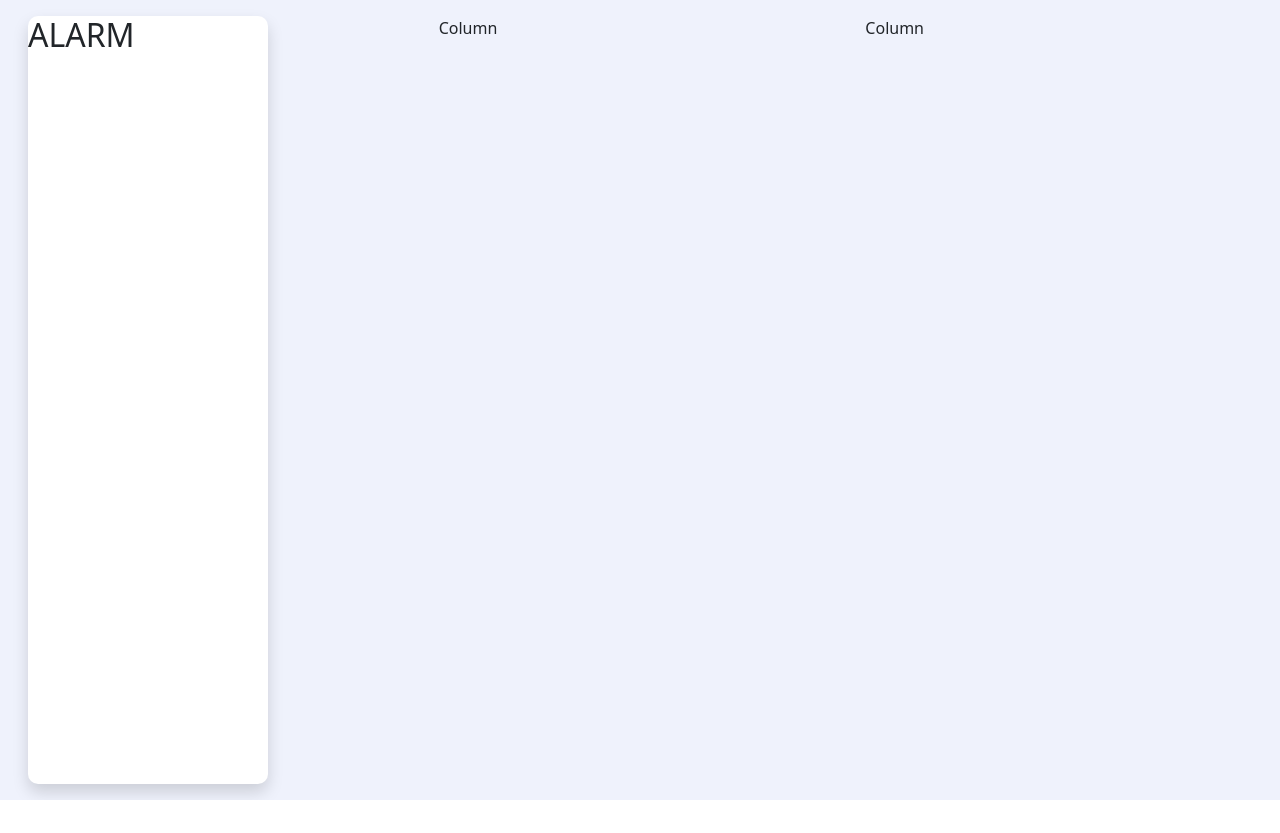
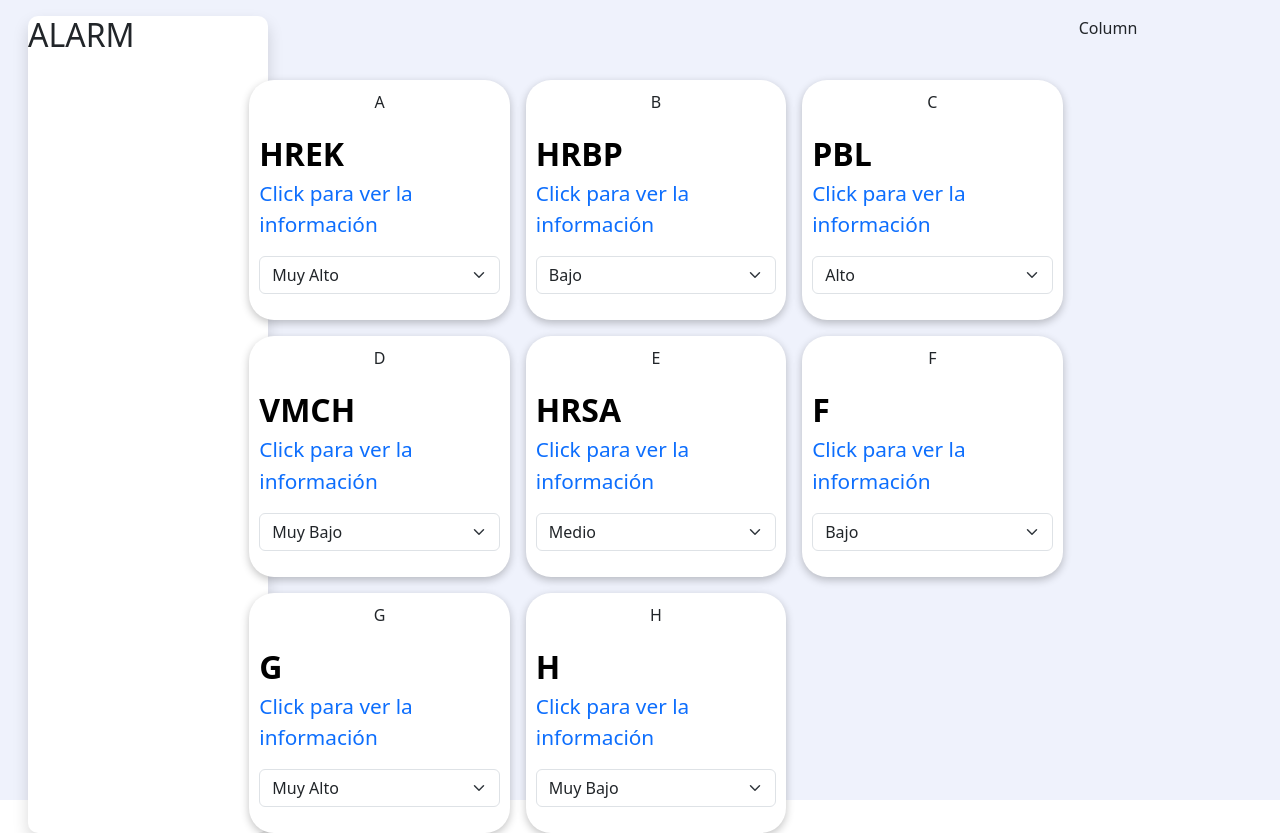
Before and after one commit to MatiasCab/alarm, an Angular app: page / in a window 1280 px wide. Before the commit the page ends 800 px from the top, so only its background shows below. Built offline with nearby package versions, Linux system fonts and the light colour scheme.

Commit message:
fea: added main content, main card, node interface, properties

```diff
--- a/src/app/app.component.html
+++ b/src/app/app.component.html
@@ -1,13 +1,13 @@
 <div class="page">
   <div class="container-fluid">
     <div class="row">
-      <div class="col">
+      <div class="col-2">
         <app-side-nav></app-side-nav>
       </div>
-      <div class="col r">
-        Column
+      <div class="col-8 r">
+        <app-main-content></app-main-content>
       </div>
-      <div class="col r">
+      <div class="col-2 r">
         Column
       </div>
     </div>
--- a/src/app/app.component.ts
+++ b/src/app/app.component.ts
@@ -2,14 +2,16 @@ import { Component } from '@angular/core';
 import { RouterOutlet } from '@angular/router';
 import { VariableCardComponent } from './components/basics/variable-card/variable-card.component';
 import { SideNavComponent } from './components/basics/side-nav/side-nav.component';
+import { MainContentComponent } from './components/basics/main-content/main-content.component';
 
 @Component({
   selector: 'app-root',
   standalone: true,
-  imports: [RouterOutlet, VariableCardComponent, SideNavComponent],
+  imports: [RouterOutlet, VariableCardComponent, SideNavComponent, MainContentComponent],
   templateUrl: './app.component.html',
   styleUrl: './app.component.scss'
 })
 export class AppComponent {
   title = 'alarm';
+  options = ['Option 1', 'Option 2', 'Option 3'];
 }
--- /dev/null
+++ b/src/app/components/basics/main-card/main-card.component.html
@@ -0,0 +1,25 @@
+<div class="main-container">
+  <div class="inner-container">
+    <div class="tag-container">
+      <p class="">{{tag}}</p>
+    </div>
+    <div class="info-container">
+      <p class="var-title">{{title}}</p>
+      <a class="show-info" data-bs-toggle="collapse" href="#info-{{title}}" aria-expanded="false" aria-controls="info">
+        Click para ver la información
+      </a>
+      <div class="var-info collapse" id="info-{{title}}">
+        <div class="card card-body">
+            {{description}}
+          </div>
+      </div>
+    </div>
+    <div class="value-container">
+      <select class="form-select" aria-label="Default select example">
+        @for (item of options; track item){
+        <option value="{{options.indexOf(item)}}">{{item}}</option>
+        }
+      </select>
+    </div>
+  </div>
+</div>
--- /dev/null
+++ b/src/app/components/basics/main-card/main-card.component.scss
@@ -0,0 +1,69 @@
+.main-container{
+    width: 100%;
+    display: flex;
+    justify-content: center;
+    align-items: center;
+    flex-direction: column;
+    background-color: white;
+    border-radius: 25px;
+    padding: 10px;
+    box-shadow: rgba(0, 0, 0, 0.24) 0px 3px 8px;
+}
+
+.inner-container{
+    width: 100%;
+    height: 100%;
+    display: flex;
+    justify-content: center;
+    align-items: center;
+    flex-direction: column;
+}
+
+.tag-container{
+    width: 100%;
+    display: flex;
+    justify-content: center;
+    align-items: center;
+    flex-direction: column;
+}
+
+.info-container{
+    width: 100%;
+    display: flex;
+    justify-content: center;
+    align-items: flex-start;
+    flex-direction: column;
+}
+
+.var-title{
+    font-size: 2em;
+    font-weight: bold;
+    color: #000;
+    margin-bottom: 0;
+}
+
+.var-info{
+    font-size: 1.2em;
+    color: #000;
+}
+
+.value-container{
+    width: 100%;
+    display: flex;
+    justify-content: center;
+    align-items: center;
+    flex-direction: column;
+    margin-top: 1em;
+    margin-bottom: 1em;
+
+}
+
+.card{
+    margin-top: 1em;
+    margin-bottom: 1em;
+}
+
+.show-info{
+    font-size: 1.3em;
+    text-decoration: none;
+}
--- /dev/null
+++ b/src/app/components/basics/main-content/main-content.component.html
@@ -0,0 +1,12 @@
+<div class="row gx-3 gy-3 w-100 gridContainer">
+@for(item of items; track item){
+    <div class="col-4">
+        <app-main-card
+        tag="{{item.type}}"
+        title="{{item.title}}"
+        description="{{item.description}}"
+        [options]=item.options>
+        </app-main-card>
+    </div>
+}
+</div>
--- /dev/null
+++ b/src/app/components/basics/main-content/main-content.component.scss
@@ -0,0 +1,5 @@
+.gridContainer {
+    margin-left: 1em;
+    margin-right: 1em;
+    margin-top: 3em;
+}
--- /dev/null
+++ b/src/app/components/basics/main-content/main-content.component.ts
@@ -0,0 +1,63 @@
+import { Component } from '@angular/core';
+import { MainCardComponent } from '../main-card/main-card.component';
+import { INode } from '../../../interfaces/INode';
+
+@Component({
+  selector: 'app-main-content',
+  standalone: true,
+  imports: [MainCardComponent],
+  templateUrl: './main-content.component.html',
+  styleUrl: './main-content.component.scss'
+})
+export class MainContentComponent {
+items: INode[] = [
+  {
+    title: "HREK",
+    type: "A",
+    description: "La información sobre la primera variable La información sobre la tercera variable,La información sobre la tercera variableLa información sobre la tercera variable",
+    options: ["Muy Alto", "Alto", "Medio"]
+  },
+  {
+    title: "HRBP",
+    type: "B",
+    description: "La información sobre la segunda variable",
+    options: ["Bajo", "Medio", "Alto"]
+  },
+  {
+    title: "PBL",
+    type: "C",
+    description: "La información sobre la tercera variable",
+    options: ["Alto", "Muy Alto", "Bajo"]
+  },
+  {
+    title: "VMCH",
+    type: "D",
+    description: "La información sobre la cuarta variable",
+    options: ["Muy Bajo", "Bajo", "Alto"]
+  },
+  {
+    title: "HRSA",
+    type: "E",
+    description: "La información sobre la quinta variable",
+    options: ["Medio", "Bajo", "Muy Alto"]
+  },
+  {
+    title: "F",
+    type: "F",
+    description: "La información sobre la sexta variable",
+    options: ["Bajo", "Medio", "Muy Bajo"]
+  },
+  {
+    title: "G",
+    type: "G",
+    description: "La información sobre la séptima variable",
+    options: ["Muy Alto", "Alto", "Muy Bajo"]
+  },
+  {
+    title: "H",
+    type: "H",
+    description: "La información sobre la octava variable",
+    options: ["Muy Bajo", "Bajo", "Muy Alto"]
+  }
+];
+}
--- /dev/null
+++ b/src/app/interfaces/INode.ts
@@ -0,0 +1,6 @@
+export interface INode {
+    title: string;
+    type: string;
+    description: string;
+    options: string[];
+    }
--- /dev/null
+++ b/src/app/properties.ts
@@ -0,0 +1 @@
+export const baseUrl = 'http://localhost:8080';
```
Also changed, not shown: src/app/components/basics/main-card/main-card.component.ts (added, +15 -0 lines), src/app/services/node.service.ts (added, +18 -0 lines), 1 other file (tests, documents, lock files or other folders).
